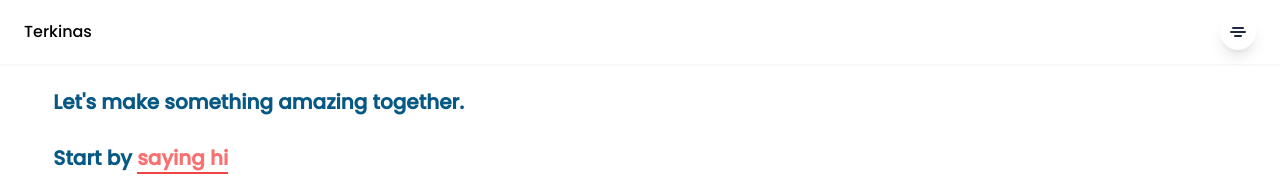
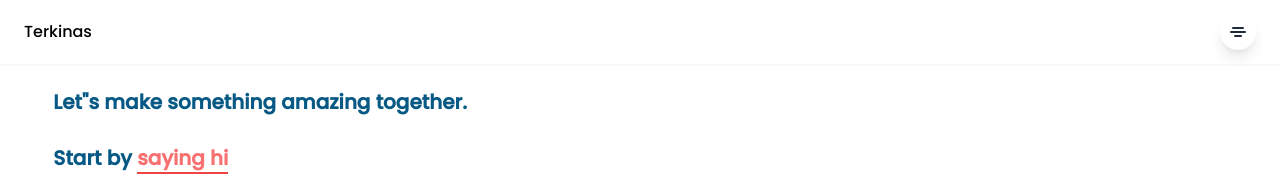
Before and after one commit to Terkinas/personal-blog, a Next.js app: page / in a window 1280 px wide. Shown: the top 178 px of the page. Built offline with nearby package versions, Linux system fonts and the light colour scheme.

Commit message:
fixed an escape quotes

```diff
--- a/components/Footer.tsx
+++ b/components/Footer.tsx
@@ -9,7 +9,7 @@ export default function Footer({}: Props) {
 
         <div className='flex flex-col gap-8 py-4'>
             <div className='text-sky-800 text-xl font-bold'>
-                <h2>Let's make something amazing together.</h2>
+                <h2>Let&quot;s make something amazing together.</h2>
                 <br />
                 <h3>Start by <span className='text-red-400 border-b-2 border-red-500'>saying hi</span></h3>
             </div>
```
